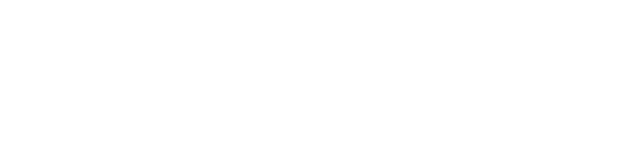
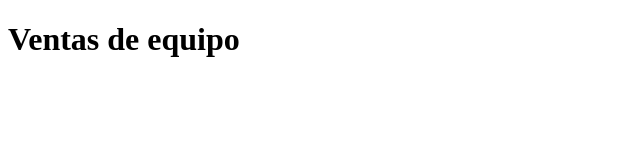
Before and after one commit to Peepnax/taller, a plain HTML site: page ventas.html in a window 1280 px wide. Shown: the whole page, without its empty margins (0-640 px from the left). Drawn offline with Linux system fonts and the light colour scheme.

Commit message:
version ventas

```diff
--- a/ventas.html
+++ b/ventas.html
@@ -6,6 +6,6 @@
     <title>Ventas</title>
 </head>
 <body>
-
+    <h1>Ventas de equipo</h1>
 </body>
 </html>
```
